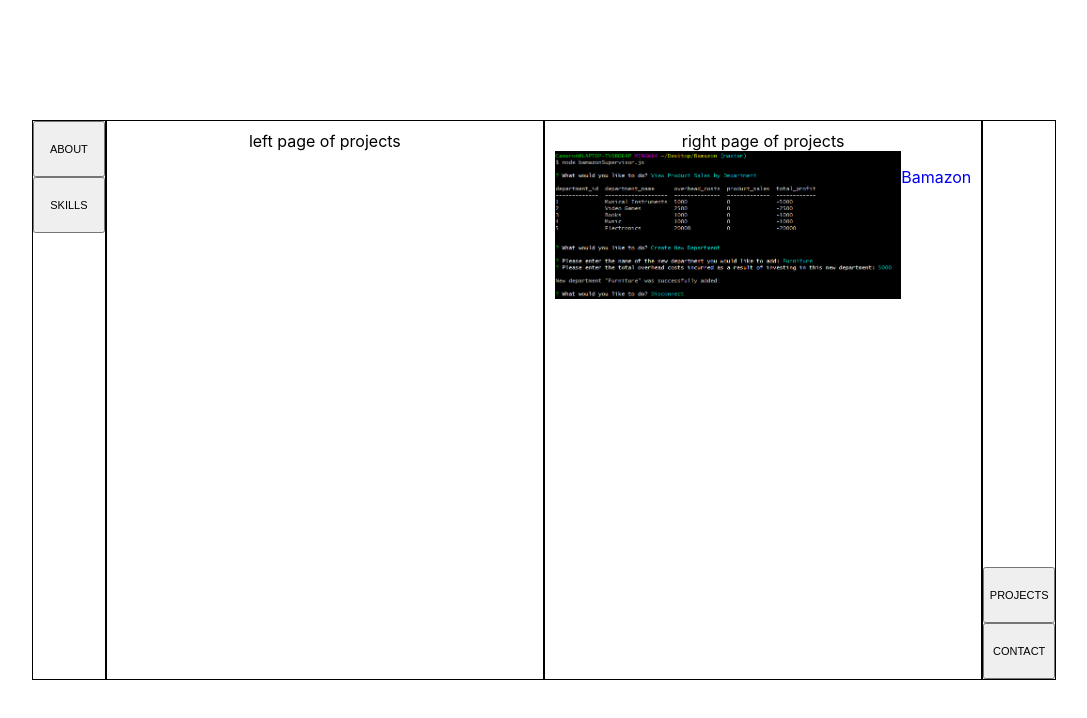
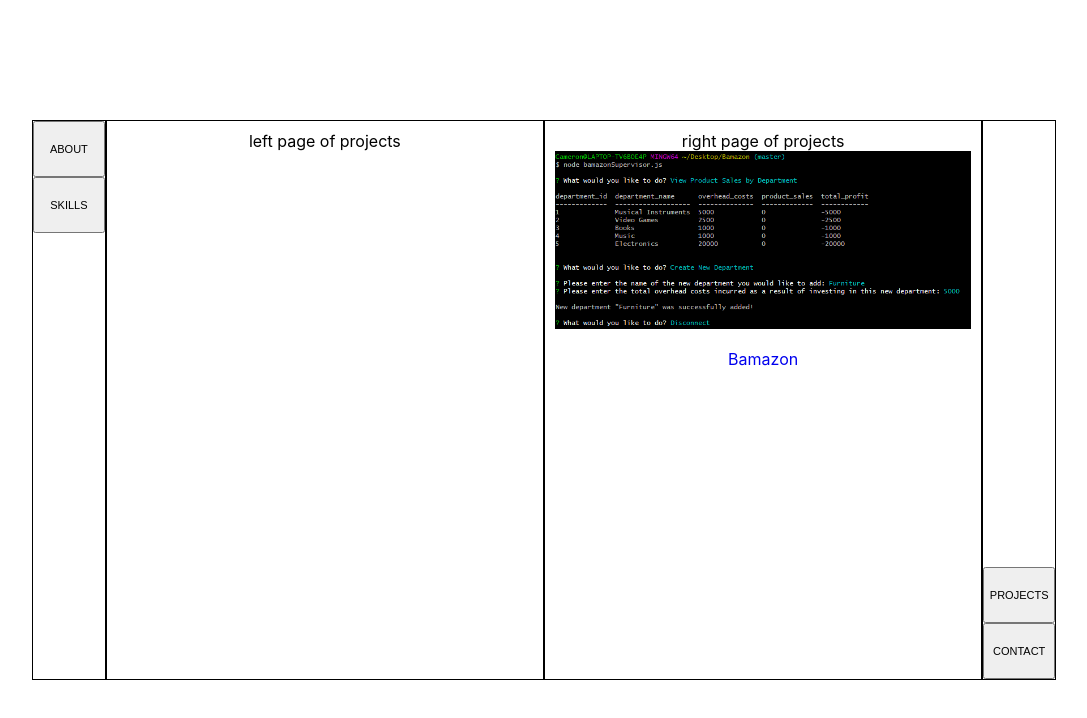
Before and after one commit to MacCabe1888/Professional-Portfolio, a React (Create React App) app: page /#/projects in a window 1280 px wide. Shown: the top 718 px of the page, without its empty margins (96-1183 px from the left). Built offline with nearby package versions, Linux system fonts and the light colour scheme.

Commit message:
set display of "project" class to block in order to position the name of each project under the image

```diff
--- a/src/components/Projects/style.css
+++ b/src/components/Projects/style.css
@@ -1,3 +1,7 @@
 img {
   max-width: 100%;
 }
+
+.project {
+  display: block;
+}
```
